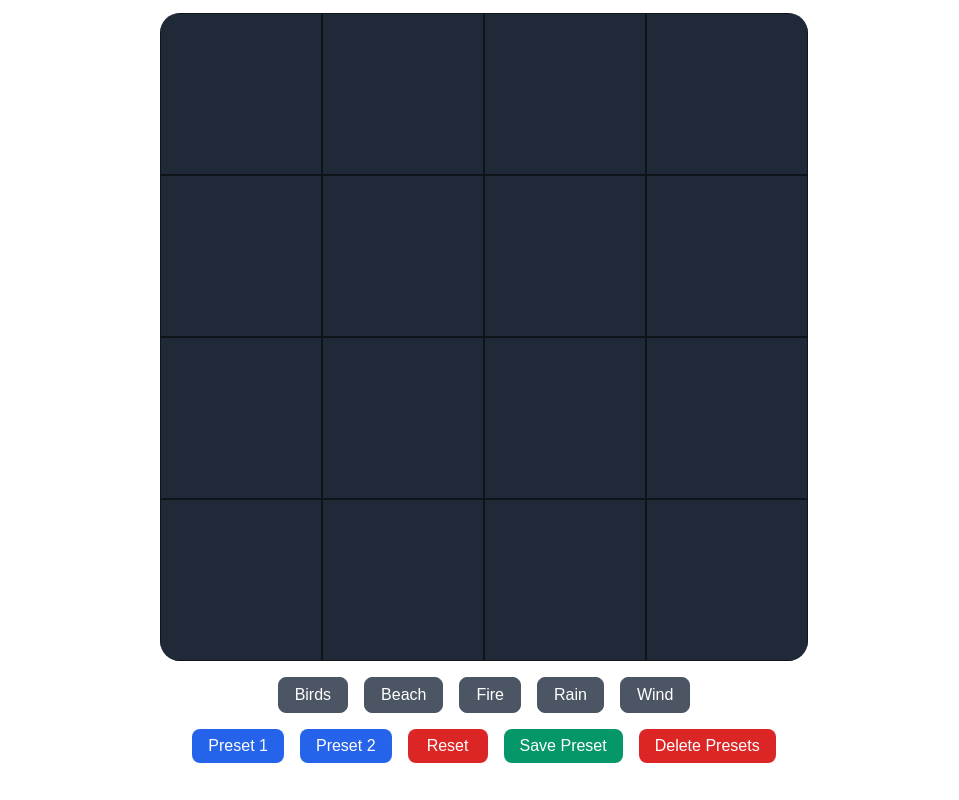
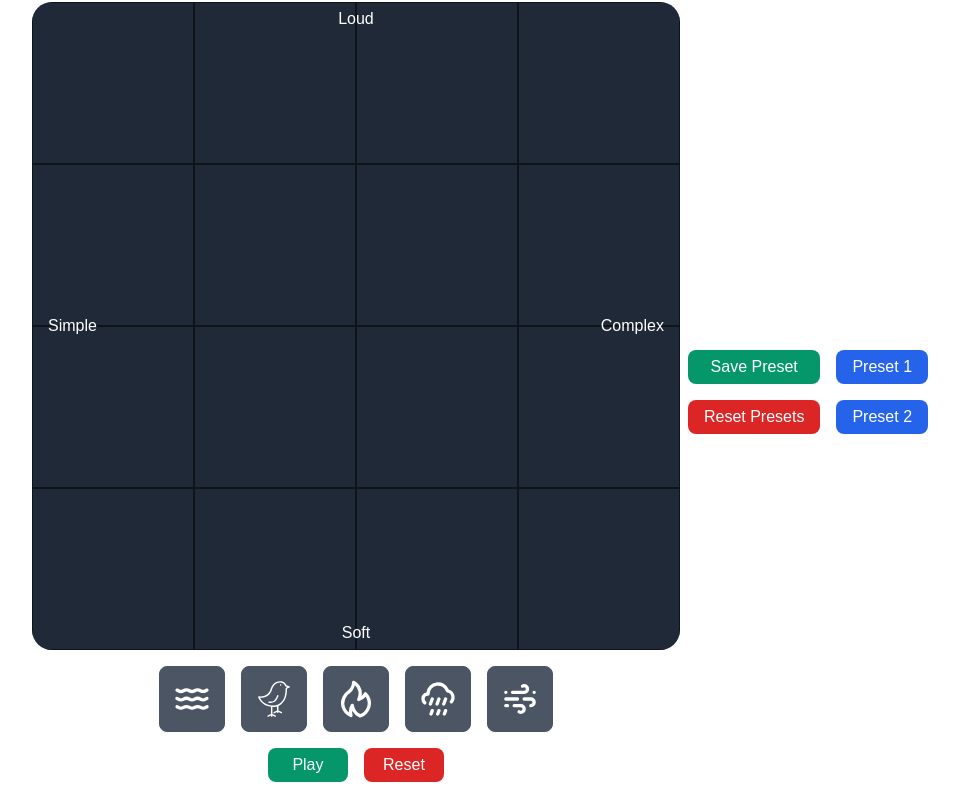
Before and after one commit to sunanmau5/avt-beleg, a React (Create React App) app: page / in a window 1280 px wide. Shown: the whole page, without its empty margins (156-1115 px from the left). Built offline with nearby package versions, Linux system fonts and the light colour scheme.

Commit message:
feat: show label indicator of the grid
refactor: move preset buttons to the right side of the grid

feat: change item name to SVGs

```diff
--- a/src/components/Button/button.css
+++ b/src/components/Button/button.css
@@ -1,7 +1,7 @@
 .button {
   border-radius: 8px;
   padding: 0.5rem 1rem;
-  margin: 0 0.5rem 1.5rem 0.5rem;
+  margin: 0 0.5rem 1rem 0.5rem;
   min-width: 3rem;
   text-align: center;
   cursor: pointer;
--- a/src/components/Cell/Cell.js
+++ b/src/components/Cell/Cell.js
@@ -1,11 +1,11 @@
-import React, { memo, useCallback } from 'react'
-import { useDrop } from 'react-dnd'
-import ReactHowler from 'react-howler'
-import { SoundItem } from '../SoundItem/SoundItem'
-import './cell.css'
+import React, { memo, useCallback } from "react";
+import { useDrop } from "react-dnd";
+import ReactHowler from "react-howler";
+import { SoundItem } from "../SoundItem/SoundItem";
+import "./cell.css";
 
-export const Cell = memo(({
-  itemIndex,
+export const Cell = memo(
+  ({
     accept,
     lastDroppedItem,
     type,
@@ -14,6 +14,7 @@ export const Cell = memo(({
     complexity,
     onDrop,
     moveItem,
+    isPlaying,
   }) => {
     const [{ isOver, canDrop }, drop] = useDrop({
       accept,
@@ -22,28 +23,40 @@ export const Cell = memo(({
         isOver: monitor.isOver(),
         canDrop: monitor.canDrop(),
       }),
-  })
+    });
 
-  const playSound = useCallback(() => <ReactHowler src={file[complexity - 1]} playing={true} loop={true} volume={volume} />, [file, volume, complexity])
+    const playSound = useCallback(
+      () => (
+        <ReactHowler
+          src={file[complexity - 1]}
+          playing={isPlaying}
+          loop={true}
+          volume={volume}
+        />
+      ),
+      [file, volume, complexity, isPlaying]
+    );
 
-  const isActive = isOver && canDrop
-  let backgroundColor = '#1F2937'
+    const isActive = isOver && canDrop;
+    let backgroundColor = "#1F2937";
     if (isActive) {
-    backgroundColor = '#059669'
+      backgroundColor = "#059669";
     } else if (canDrop) {
-    backgroundColor = '#4B5563'
+      backgroundColor = "#4B5563";
     }
 
     return (
-    <div className='cell' ref={drop} style={{ backgroundColor }}>
-      {file && <SoundItem
-        itemIndex={itemIndex}
-        name={lastDroppedItem}
+      <div className="cell" ref={drop} style={{ backgroundColor }}>
+        {file && (
+          <SoundItem
+            icon={lastDroppedItem}
             type={type}
             file={file}
             onMoveItem={moveItem}
-      />}
+          />
+        )}
         {file && playSound()}
       </div>
-  )
-})
+    );
+  }
+);
--- a/src/components/Grid/Grid.js
+++ b/src/components/Grid/Grid.js
@@ -9,26 +9,28 @@ import './grid.css'
 
 export const Grid = memo(() => {
 
+
   const [presets, setPresets] = useState([beachCampfire, heavyRain])
   const [cells, setCells] = useState(initialData)
+  const [isPlaying, setPlaying] = useState(false)
 
   const [boxes] = useState([
-    { name: 'Birds', type: ItemTypes.BIRDS, file: ['sound/birds/birds_A.ogg', 'sound/birds/birds_B.ogg', 'sound/birds/birds_C.ogg', 'sound/birds/birds_D.ogg'] },
-    { name: 'Beach', type: ItemTypes.BEACH, file: ['sound/beach/beach_A.ogg', 'sound/beach/beach_B.ogg', 'sound/beach/beach_C.ogg', 'sound/beach/beach_D.ogg'] },
-    { name: 'Fire', type: ItemTypes.FIRE, file: ['sound/fire/fire_A.ogg', 'sound/fire/fire_B.ogg', 'sound/fire/fire_C.ogg', 'sound/fire/fire_D.ogg'] },
-    { name: 'Rain', type: ItemTypes.RAIN, file: ['sound/rain/rain_A.ogg', 'sound/rain/rain_B.ogg', 'sound/rain/rain_C.ogg', 'sound/rain/rain_D.ogg'] },
-    { name: 'Wind', type: ItemTypes.WIND, file: ['sound/wind/wind_A.ogg', 'sound/wind/wind_B.ogg', 'sound/wind/wind_C.ogg', 'sound/wind/wind_D.ogg'] },
+    { icon: '/svg/beach.svg', type: ItemTypes.BEACH, file: ['sound/beach/beach_A.ogg', 'sound/beach/beach_B.ogg', 'sound/beach/beach_C.ogg', 'sound/beach/beach_D.ogg'] },
+    { icon: '/svg/bird.svg', type: ItemTypes.BIRDS, file: ['sound/birds/birds_A.ogg', 'sound/birds/birds_B.ogg', 'sound/birds/birds_C.ogg', 'sound/birds/birds_D.ogg'] },
+    { icon: '/svg/fire.svg', type: ItemTypes.FIRE, file: ['sound/fire/fire_A.ogg', 'sound/fire/fire_B.ogg', 'sound/fire/fire_C.ogg', 'sound/fire/fire_D.ogg'] },
+    { icon: '/svg/rain.svg', type: ItemTypes.RAIN, file: ['sound/rain/rain_A.ogg', 'sound/rain/rain_B.ogg', 'sound/rain/rain_C.ogg', 'sound/rain/rain_D.ogg'] },
+    { icon: '/svg/wind.svg', type: ItemTypes.WIND, file: ['sound/wind/wind_A.ogg', 'sound/wind/wind_B.ogg', 'sound/wind/wind_C.ogg', 'sound/wind/wind_D.ogg'] },
   ])
 
   const handleDrop = useCallback(
     (index, item) => {
-      const { name, type, file } = item
+      const { icon, type, file } = item
       const complexity = index % 4 + 1
       const volume = Math.abs(Math.floor(index / 4) - 4)
       setCells(
         update(cells, {
           [index]: {
-            lastDroppedItem: { $set: name },
+            lastDroppedItem: { $set: icon },
             type: { $set: type },
             file: { $set: file },
             volume: { $set: volume },
@@ -36,33 +38,24 @@ export const Grid = memo(() => {
           },
         })
       )
-      console.log(`${name} dropped on volume ${volume} and complexity ${complexity + 1}`)
+      console.log(`${type} dropped on volume ${volume} and complexity ${complexity + 1}`)
     },
     [cells],
   )
 
-  const removeItem = (itemIndex, item) => {
-    setCells(
-      update(cells, {
-        [itemIndex]: {
-          lastDroppedItem: { $set: null },
-          type: { $set: null },
-          file: { $set: null },
-          volume: { $set: 0 },
-          complexity: { $set: 0 },
-        },
-      }),
-    )
-    console.log(`${item.name} with index ${itemIndex} was removed`)
-  }
-
   return (
+    <>
       <div className='container'>
         <div className='grid'>
+          <span className='label-wrapper'>
+            <span className='label top'>Loud</span>
+            <span className='label bottom'>Soft</span>
+            <span className='label left'>Simple</span>
+            <span className='label right'>Complex</span>
+          </span>
           {cells.map(({ accepts, lastDroppedItem, type, file, volume, complexity }, index) => (
             <Cell
               key={index}
-            itemIndex={index}
               accept={accepts}
               lastDroppedItem={lastDroppedItem}
               type={type}
@@ -70,31 +63,36 @@ export const Grid = memo(() => {
               volume={volume}
               complexity={complexity}
               onDrop={(item) => handleDrop(index, item)}
-            moveItem={removeItem}
+              isPlaying={isPlaying}
             />
           ))}
         </div>
 
         <div className='sound-items'>
-        {boxes.map(({ name, type, file }, index) => (
+          {boxes.map(({ icon, type, file }, index) => (
             <SoundItem
               key={index}
-            name={name}
+              icon={icon}
               type={type}
               file={file}
-            onMoveItem={() => { }}
             />
           ))}
         </div>
 
         <div className='buttons'>
+          <PrimaryButton bgColor={isPlaying ? undefined : '#059669'} onClick={() => setPlaying(!isPlaying)}>{isPlaying ? 'Pause' : 'Play'}</PrimaryButton>
+          <PrimaryButton onClick={() => setCells(initialData)}>Reset</PrimaryButton>
+        </div>
+      </div>
+      <div className="preset-container">
+        <PrimaryButton bgColor='#059669' onClick={() => setPresets([...presets, cells])}>Save Preset</PrimaryButton>
+        <PrimaryButton onClick={() => setPresets([beachCampfire, heavyRain])}>Reset Presets</PrimaryButton>
+      </div>
+      <div className="preset-table">
         {presets.map((preset, index) => (
           <PrimaryButton key={index} bgColor='#2563EB' onClick={() => setCells(preset)}>Preset {index + 1}</PrimaryButton>
         ))}
-        <PrimaryButton onClick={() => setCells(initialData)}>Reset</PrimaryButton>
-        <PrimaryButton bgColor='#059669' onClick={() => setPresets([...presets, cells])}>Save Preset</PrimaryButton>
-        <PrimaryButton onClick={() => setPresets([beachCampfire, heavyRain])}>Delete Presets</PrimaryButton>
       </div>
-    </div>
+    </>
   )
 })
--- a/src/components/Grid/grid.css
+++ b/src/components/Grid/grid.css
@@ -3,6 +3,7 @@
 }
 
 .grid {
+  position: relative;
   border-radius: 20px;
   overflow: hidden;
   clear: both;
@@ -20,3 +21,50 @@
   justify-content: center;
   flex-wrap: wrap;
 }
+
+.label-wrapper {
+  display: flex;
+  justify-content: center;
+}
+
+.label {
+  position: absolute;
+  font-size: 14;
+  color: white;
+}
+
+.top {
+  top: 0;
+  margin-top: 0.5rem;
+}
+
+.right {
+  top: 50%;
+  transform: translateY(-50%);
+  right: 0;
+  margin-right: 1rem;
+}
+
+.bottom {
+  bottom: 0;
+  margin-bottom: 0.5rem;
+}
+
+.left {
+  top: 50%;
+  transform: translateY(-50%);
+  left: 0;
+  margin-left: 1rem;
+}
+
+.preset-container {
+  display: flex;
+  flex-direction: column;
+  justify-content: right;
+}
+
+.preset-table {
+  display: flex;
+  flex-direction: column;
+  justify-content: right;
+}
--- a/src/components/SoundItem/SoundItem.js
+++ b/src/components/SoundItem/SoundItem.js
@@ -2,28 +2,21 @@ import React, { memo } from 'react'
 import { useDrag } from 'react-dnd'
 import './soundItem.css'
 
-export const SoundItem = memo(({ itemIndex, name, type, file, onMoveItem }) => {
-  const [{ opacity }, drag] = useDrag(
+export const SoundItem = memo(({ icon, type, file }) => {
+  const [{ isDragging }, drag] = useDrag(
     () => ({
       type,
-      item: { name, type, file },
+      item: { icon, type, file },
       collect: (monitor) => ({
-        opacity: monitor.isDragging() ? 0.4 : 1,
+        isDragging: monitor.isDragging()
       }),
-      end: (item, monitor) => {
-        const dropResult = monitor.getDropResult()
-        if (item && dropResult) {
-          onMoveItem(itemIndex, item)
-        }
-      }
     }),
-    [name, type],
+    [icon, type],
   )
 
   return (
-    <div className='sound-item' ref={drag} style={{ opacity }}>
-      {itemIndex >= 0 && <span style={{ marginRight: '0.5rem' }}>{itemIndex}.</span>}
-      {name}
+    <div className='sound-item' ref={drag} style={{ opacity: isDragging ? 0.4 : 1 }}>
+      <img src={icon} alt="icon" width="40" height="40"/>
     </div>
   )
 })
--- a/src/components/SoundItem/soundItem.css
+++ b/src/components/SoundItem/soundItem.css
@@ -1,9 +1,14 @@
 .sound-item {
+  display: flex;
+  justify-content: center;
+  align-items: center;
   border: 1px solid #4b5563;
   border-radius: 8px;
   background-color: #4b5563;
   color: white;
-  padding: 0.5rem 1rem;
+  width: 3rem;
+  height: 3rem;
+  padding: 0.5rem;
   margin: 1rem 0.5rem;
   cursor: move;
 }
```
Lines whose indentation alone changed are shown as unchanged.
